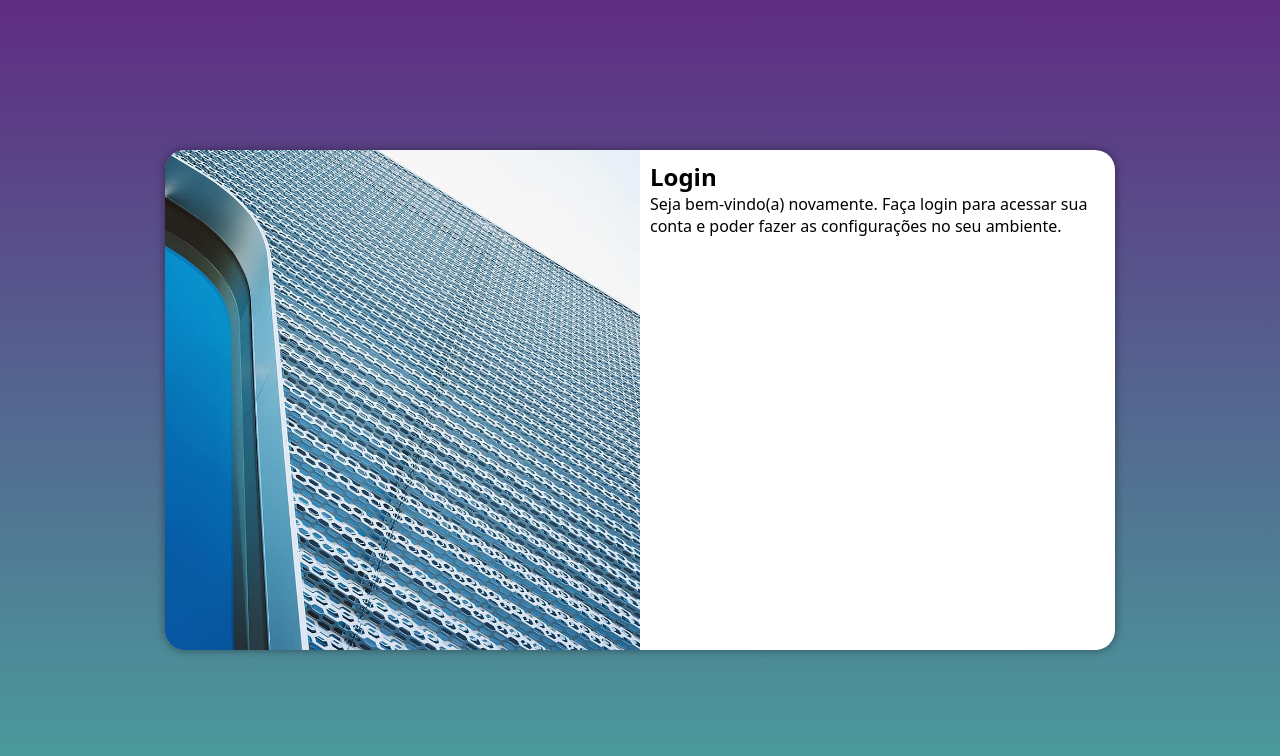
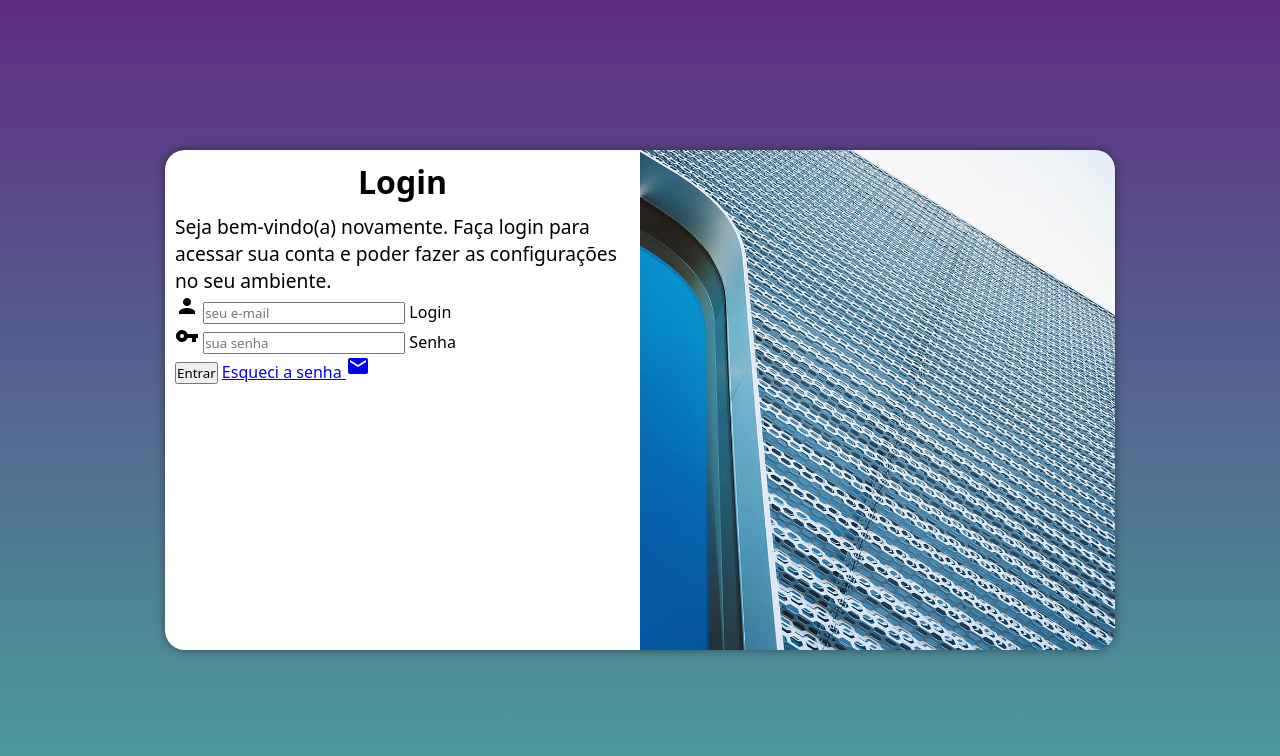
Before and after one commit to Fernando-s-r/projeto-login, a plain HTML site: page index.html in a window 1280 px wide. Drawn offline with Linux system fonts and the light colour scheme.

Commit message:
atualização

```diff
--- a/estilos/media-query.css
+++ b/estilos/media-query.css
@@ -43,12 +43,18 @@
         width: 950px;
      }
      section#login > div#img {
-        float: left;
+        float: right;
         width: 50%;
         height: 100%;
      }
      section#login > div#formulario {
-        float: right;
+        float: left;
         width: 50%;
      }
+     div#formulario > h1 {
+        font-size: 2em;
+     }
+     div#formulario > p {
+        font-size: 1.2em;
+    }
 }
--- a/estilos/style.css
+++ b/estilos/style.css
@@ -54,3 +54,12 @@
         padding: 10px;
 
     }
+
+    div#formulario > h1 {
+          text-align: center;
+          margin-bottom: 10px;
+    }
+
+    div#formulario > p {
+        font-size: 0.8em;
+    }
--- a/index.html
+++ b/index.html
@@ -4,23 +4,37 @@
     <meta charset="UTF-8">
     <meta name="viewport" content="width=device-width, initial-scale=1.0">
     <title>Login</title>
+    <link href="https://fonts.googleapis.com/icon?family=Material+Icons" rel="stylesheet">
     <link rel="stylesheet" href="estilos/style.css">
     <link rel="stylesheet" href="estilos/media-query.css">
 </head>
 <body>
     <main>
-         <section id="login">
+        <section id="login">
             <div id="img">
-
+                <!-- Aqui vai a imagem nas CSS -->
             </div>
-
             <div id="formulario">
                 <h1>Login</h1>
                 <p>Seja bem-vindo(a) novamente. Faça login para acessar sua conta e poder fazer as configurações no seu ambiente.</p>
-
+                <form action="login.php" method="post" autocomplete="on">
+                    <div class="campo">
+                        <i class="material-icons">person</i>
+                        <input type="email" name="login" id="ilogin" placeholder="seu e-mail" autocomplete="email" required maxlength="30">
+                        <label for="ilogin">Login</label>
+                    </div>
+                    <div class="campo">
+                        <i class="material-icons">vpn_key</i>
+                        <input type="password" name="senha" id="isenha" placeholder="sua senha" autocomplete="current-password" required minlength="8" maxlength="20">
+                        <label for="isenha">Senha</label>
+                    </div>
+                    <input type="submit" value="Entrar">
+                    <a href="esqueci.html" class="botao">
+                        Esqueci a senha <i class="material-icons">mail</i>
+                    </a>
+                </form>
             </div>
-
-         </section>
+        </section>
     </main>
 </body>
 </html>
```
